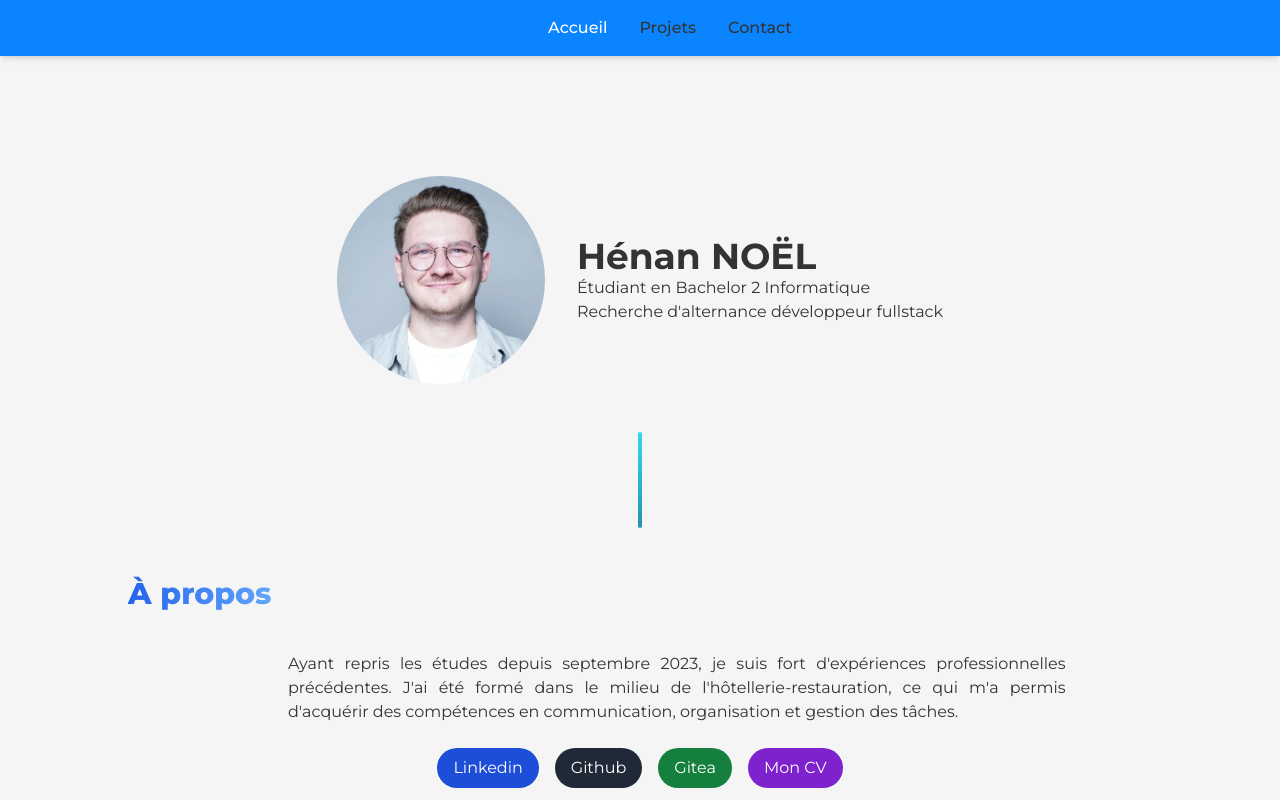
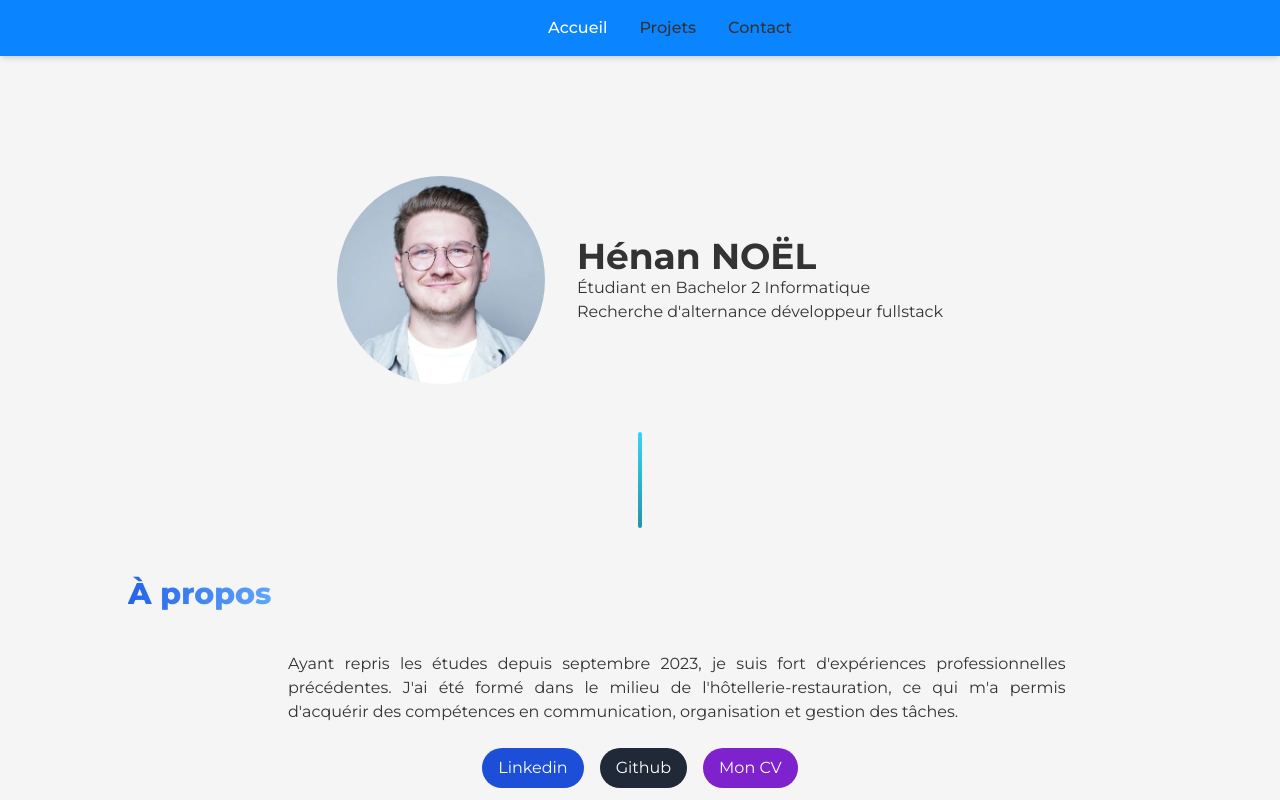
Before and after one commit to HenanAeroo/Portfolio_Henan_NOEL, a React (Vite) app: page / in a window 1280 px wide. Shown: the top 800 px of the page. Built offline with nearby package versions, Linux system fonts and the light colour scheme.

Commit message:
Remove gitea from badges

```diff
--- a/src/components/SocialBadge.jsx
+++ b/src/components/SocialBadge.jsx
@@ -4,7 +4,6 @@ const SocialBadge = ({ platform, link }) => {
   const colors = {
     linkedin: "bg-blue-700 hover:bg-blue-800",
     github: "bg-gray-800 hover:bg-gray-900",
-    gitea: "bg-green-700 hover:bg-green-800",
     cv: "bg-purple-700 hover:bg-purple-800",
   };
 
--- a/src/pages/Home.jsx
+++ b/src/pages/Home.jsx
@@ -60,10 +60,6 @@ function Home() {
             <SocialBadge
               platform="github"
               link="https://github.com/HenanAeroo"
-            />
-            <SocialBadge
-              platform="gitea"
-              link="https://ytrack.learn.ynov.com/git/nhenan/"
             />
             <SocialBadge platform="cv" link={`../../public/CV_Henan_NOEL.pdf`} />
           </div>
```
Also changed, not shown: 1 other file (tests, documents, lock files or other folders).
